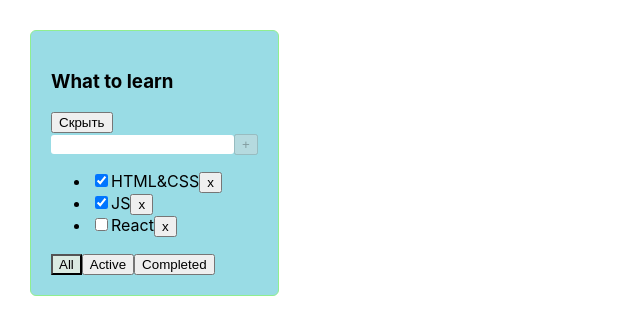
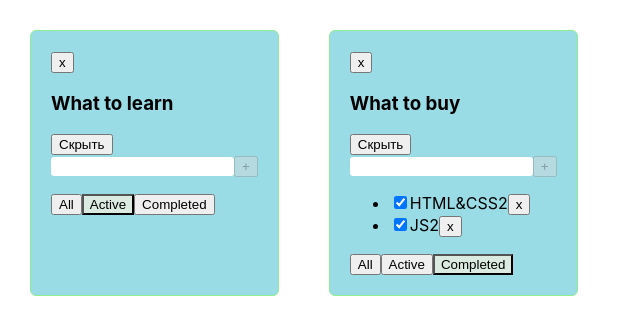
Before and after one commit to Gvatari/TodoList, a React (Create React App) app: page / in a window 1280 px wide. Shown: the top 334 px of the page, without its empty margins (0-640 px from the left). Built offline with nearby package versions, Linux system fonts and the light colour scheme.

Commit message:
function associotive array

```diff
--- a/src/App.tsx
+++ b/src/App.tsx
@@ -1,63 +1,74 @@
 import { useState } from 'react';
 import './App.css';
-import { TasksType, Todolist, filteredTasksType } from "./Todolist";
+import { TasksType, TodoListsType, Todolist, filteredTasksType } from "./Todolist";
 import { v1 } from 'uuid';
 
 const App = () => {
 
-    const [tasks, setTasks] = useState<TasksType[]>([
+    const removeTask = (todoListId: string, id: string) => {
+        setTasks({...tasks, [todoListId]: tasks[todoListId].filter(t => t.id !== id)})
+    }
+
+    const addTask = (todoListId: string, valueInput: string) => {
+        let newTask = { id: v1(), isDone: false, name: valueInput }
+        setTasks({...tasks, [todoListId]: [newTask, ...tasks[todoListId]]})
+    }
+
+    const todoList1 = v1();
+    const todoList2 = v1();
+
+    type Todolists = {
+        [key: string]:Array<TasksType>
+    }
+
+    const changeTaskStatus = (todoListId: string, id: string, isDone: boolean) => {
+        setTasks({...tasks, [todoListId]: tasks[todoListId].map(el => el.id === id ? {...el, isDone} :el)})
+    }
+
+    const changeFilterTasks = ((todoListId: string, filteredTasks: filteredTasksType) => {
+        setTodoList([...todoLists.map(el => el.id === todoListId ? {...el, filter: filteredTasks} : el)])
+    });
+
+    const [tasks, setTasks] = useState<Todolists>({
+        [todoList1]: [
         { id: v1(), isDone: true, name: 'HTML&CSS' },
         { id: v1(), isDone: true, name: 'JS' },
-        { id: v1(), isDone: false, name: 'React' }
+        { id: v1(), isDone: true, name: 'React' }
+        ],
+        [todoList2]: [
+        { id: v1(), isDone: true, name: 'HTML&CSS2' },
+        { id: v1(), isDone: true, name: 'JS2' },
+        { id: v1(), isDone: false, name: 'React2' }
+        ],
+    })
+
+    let [todoLists, setTodoList] = useState<Array<TodoListsType>>([
+        { id: todoList1, title: 'What to learn', filter: 'Active' },
+        { id: todoList2, title: 'What to buy', filter: 'Completed' }
     ])
 
-    const removeTask = (id: string) => {
-        const newTasks: TasksType[] = tasks.filter(task => task.id !== id);
-        setTasks(newTasks);
-    }
-
-    const addTask = (valueInput: string) => {
-        let newTask = { id: v1(), isDone: false, name: valueInput }
-        setTasks([newTask, ...tasks])
-    }
-
-    const [filteredTasks, SetFilteredTasks] = useState<filteredTasksType>('All');
-
-    const filterTasks = (allTasks: TasksType[], filterValue: filteredTasksType) => {
-        switch (filterValue) {
-            case 'Active':
-            return allTasks.filter(t => !t.isDone)
-
-            case 'Completed':
-            return allTasks.filter(t => t.isDone)
-
-            default:
-            return allTasks
-        }
-    }
-
-    const filteringTasks: TasksType[] = filterTasks(tasks, filteredTasks)
-
-    const changeFilterTasks = ((filteredTasks: filteredTasksType) => SetFilteredTasks(filteredTasks));
-
-    const changeTaskStatus = (id: string, isDone: boolean) => {
-        const task = tasks.find(i => i.id === id);
-        if (task) {
-            task.isDone = isDone
-            setTasks([...tasks]);
-        }
+    const removeTodoList = (todoListId: string) => {
+        setTodoList([...todoLists].filter(el => el.id !== todoListId))
     }
 
     return (
         <div className="App">
-            <Todolist title='What to learn'
-                changeFilterTasks={changeFilterTasks}
-                removeTask={removeTask}
-                addTask={addTask}
-                tasks={filteringTasks}
-                changeTaskStatus={changeTaskStatus}
-                filteredTasks={filteredTasks}
-            />
+            {
+                todoLists.map(tl => {
+                    return <Todolist
+                        key={tl.id}
+                        todoListId={tl.id}
+                        title={tl.title}
+                        changeFilterTasks={changeFilterTasks}
+                        removeTask={removeTask}
+                        addTask={addTask}
+                        tasks={tasks[tl.id]}
+                        changeTaskStatus={changeTaskStatus}
+                        filteredTasks={tl.filter}
+                        removeTodoList={removeTodoList}
+                    />
+                })
+            }
         </div>
     );
 }
--- a/src/Todolist.tsx
+++ b/src/Todolist.tsx
@@ -7,6 +7,12 @@ import { Button } from "./components/Button";
 
 export type filteredTasksType = 'All' | 'Active' | 'Completed'
 
+export type TodoListsType = {
+    id: string
+    title: string
+    filter: filteredTasksType
+}
+
 export type TasksType = {
     id: string
     isDone: boolean
@@ -14,34 +20,50 @@ export type TasksType = {
 }
 
 type PropsTypeTodolist = {
+    todoListId: string
     title: string
     tasks: TasksType[]
-    removeTask: (id: string) => void
-    addTask: (valueInput: string) => void
-    changeFilterTasks: (filteredTasks: filteredTasksType) => void
-    changeTaskStatus: (id: string, isDone: boolean) => void
-    filteredTasks: string
+    removeTask: (todoListId: string, id: string) => void
+    addTask: (todoListId: string, valueInput: string) => void
+    changeFilterTasks: (todoListId: string, filteredTasks: filteredTasksType) => void
+    changeTaskStatus: (todoListId: string, id: string, isDone: boolean) => void
+    filteredTasks: filteredTasksType
+    removeTodoList: (todoListId: string) => void
 }
 
-export const Todolist: FC<PropsTypeTodolist> = ({ title, tasks, removeTask, addTask, changeFilterTasks, changeTaskStatus, filteredTasks }) => {
+export const Todolist: FC<PropsTypeTodolist> = (
+    {
+        todoListId,
+        title,
+        tasks,
+        removeTask,
+        addTask,
+        changeFilterTasks,
+        changeTaskStatus,
+        filteredTasks,
+        removeTodoList
+     }) => {
 
     const [hideTodoList, setHideTodoList] = useState<boolean>(false)
 
-    const toggleTodoList = (hideTodoList: boolean) => {
-        setHideTodoList(!hideTodoList)
-    }
+    const toggleTodoList = (hideTodoList: boolean) => setHideTodoList(!hideTodoList)
 
     const onClickHandlerToggleTodoList = () => toggleTodoList(hideTodoList)
 
+    const onClickHandlerRemoveTodoList = () => {
+       removeTodoList(todoListId)
+    }
+
     return (
         <div className='todoList'>
+            <Button onClick={onClickHandlerRemoveTodoList} title="x" />
             <Title title={title} />
             <Button onClick={onClickHandlerToggleTodoList} title={`${hideTodoList ? 'Показать' : 'Скрыть'}`} />
             {hideTodoList ? <span>...</span> :
                 <>
-                    <AddTask addTask={addTask} />
-                    <TasksItems changeTaskStatus={changeTaskStatus} removeTask={removeTask} tasks={tasks} />
-                    <TodoListButtonGroup filteredTasks={filteredTasks} changeFilterTasks={changeFilterTasks} />
+                    <AddTask todoListId={todoListId} addTask={addTask} />
+                    <TasksItems todoListId={todoListId} changeTaskStatus={changeTaskStatus} removeTask={removeTask} filteredTasks={filteredTasks} tasks={tasks} />
+                    <TodoListButtonGroup todoListId={todoListId} filteredTasks={filteredTasks} changeFilterTasks={changeFilterTasks} />
                 </>
             }
         </div>
--- a/src/components/AddTask.tsx
+++ b/src/components/AddTask.tsx
@@ -3,16 +3,17 @@ import { Button } from './Button';
 import { v1 } from 'uuid';
 
 type PropsTypeAddTask = {
-    addTask: (valueInput: string) => void
+    addTask: (todoListId: string, valueInput: string) => void
+    todoListId: string
 }
 
-export const AddTask: FC<PropsTypeAddTask> = ({ addTask }) => {
+export const AddTask: FC<PropsTypeAddTask> = ({ addTask, todoListId }) => {
 
     const [valueInput, setValueInput] = useState<string>('');
     const [errorClass, setErrorClass] = useState<boolean>(false)
 
     const eventAddTask = () => {
-        addTask(valueInput.trim())
+        addTask(todoListId, valueInput.trim())
         setValueInput('')
     }
 
@@ -21,8 +22,6 @@ export const AddTask: FC<PropsTypeAddTask> = ({ addTask }) => {
     }
 
     const onKeyDownHandler = (e: KeyboardEvent<HTMLInputElement>) => {
-        console.log(valueInput.length);
-
         e.key === 'Enter' && valueInput.trim().length && eventAddTask()
         errorClassName()
     }
--- a/src/components/TasksItems.tsx
+++ b/src/components/TasksItems.tsx
@@ -1,28 +1,46 @@
 import { ChangeEvent, FC } from 'react';
-import { TasksType } from '../Todolist';
+import { TasksType, filteredTasksType } from '../Todolist';
 import { Button } from './Button';
 import { v1 } from 'uuid';
 
 type PropsTypeTasksItems = {
+    todoListId: string
     tasks: TasksType[]
-    removeTask: (id: string) => void
-    changeTaskStatus: (id: string, isDone: boolean) => void
+    removeTask: (todoListId: string, id: string) => void
+    changeTaskStatus: (todoListId: string, id: string, isDone: boolean) => void
+    filteredTasks: filteredTasksType
 }
 
-export const TasksItems: FC<PropsTypeTasksItems> = ({ tasks, removeTask, changeTaskStatus }) => {
+export const TasksItems: FC<PropsTypeTasksItems> = ({ todoListId, tasks, removeTask, changeTaskStatus, filteredTasks }) => {
 
-    const removeTaskHandler = (id: string) => () => removeTask(id)
+    const removeTaskHandler = (id: string) => () => removeTask(todoListId, id)
 
-    const changeTaskStatusHandler = (id: string, e: ChangeEvent<HTMLInputElement>) => {
-        changeTaskStatus(id, e.currentTarget.checked)
+    const changeTaskStatusHandler = (todoListId: string, id: string, e: ChangeEvent<HTMLInputElement>) => {
+        changeTaskStatus(todoListId, id, e.currentTarget.checked)
     }
+
+    const filterTasks = (allTasks: TasksType[], filterValue: filteredTasksType) => {
+        switch (filterValue) {
+            case 'Active':
+                return allTasks.filter(t => !t.isDone)
+
+            case 'Completed':
+                return allTasks.filter(t => t.isDone)
+
+            default:
+                return allTasks
+        }
+    }
+
+    let tasksForTodolist = filterTasks(tasks, filteredTasks);
 
     const tasksMap = () => {
         return (
-            tasks.map(t => {
+            tasksForTodolist.map(t => {
+
                 return (
                     <li key={t.id}>
-                        <input id={v1()} type="checkbox" onChange={(e) => changeTaskStatusHandler(t.id, e)} checked={t.isDone} />
+                        <input id={v1()} type="checkbox" onChange={(e) => changeTaskStatusHandler(todoListId, t.id, e)} checked={t.isDone} />
                         <span>{t.name}</span>
                         <Button onClick={removeTaskHandler(t.id)} title={'x'} />
                     </li>
--- a/src/components/TodoListButtonGroup.tsx
+++ b/src/components/TodoListButtonGroup.tsx
@@ -3,21 +3,22 @@ import { Button } from './Button';
 import { filteredTasksType } from '../Todolist';
 
 type TodoListButtonGroupPropsType = {
-    changeFilterTasks: (filteredTasks: filteredTasksType) => void
-    filteredTasks: string
+    todoListId: string
+    filteredTasks: filteredTasksType
+    changeFilterTasks: (todoListId: string, filteredTasks: filteredTasksType) => void
 }
 
-export const TodoListButtonGroup: FC<TodoListButtonGroupPropsType> = ({changeFilterTasks, filteredTasks}) => {
+export const TodoListButtonGroup: FC<TodoListButtonGroupPropsType> = ({todoListId, changeFilterTasks, filteredTasks}) => {
 
-    const changeFilterHandlerCreator = (filter: filteredTasksType) => {
-        return () => changeFilterTasks(filter)
+    const changeFilterHandlerCreator = (todoListId: string, filter: filteredTasksType) => {
+        return () => changeFilterTasks(todoListId, filter)
     }
 
     return (
         <div>
-            <Button className={filteredTasks === 'All' ? '__active' : ''} onClick={changeFilterHandlerCreator('All')} title='All' />
-            <Button className={filteredTasks === 'Active' ? '__active' : ''} onClick={changeFilterHandlerCreator('Active')} title='Active' />
-            <Button className={filteredTasks === 'Completed' ? '__active' : ''} onClick={changeFilterHandlerCreator('Completed')} title='Completed' />
+            <Button className={filteredTasks === 'All' ? '__active' : ''} onClick={changeFilterHandlerCreator(todoListId, 'All')} title='All' />
+            <Button className={filteredTasks === 'Active' ? '__active' : ''} onClick={changeFilterHandlerCreator(todoListId, 'Active')} title='Active' />
+            <Button className={filteredTasks === 'Completed' ? '__active' : ''} onClick={changeFilterHandlerCreator(todoListId, 'Completed')} title='Completed' />
         </div>
     );
 };
```
